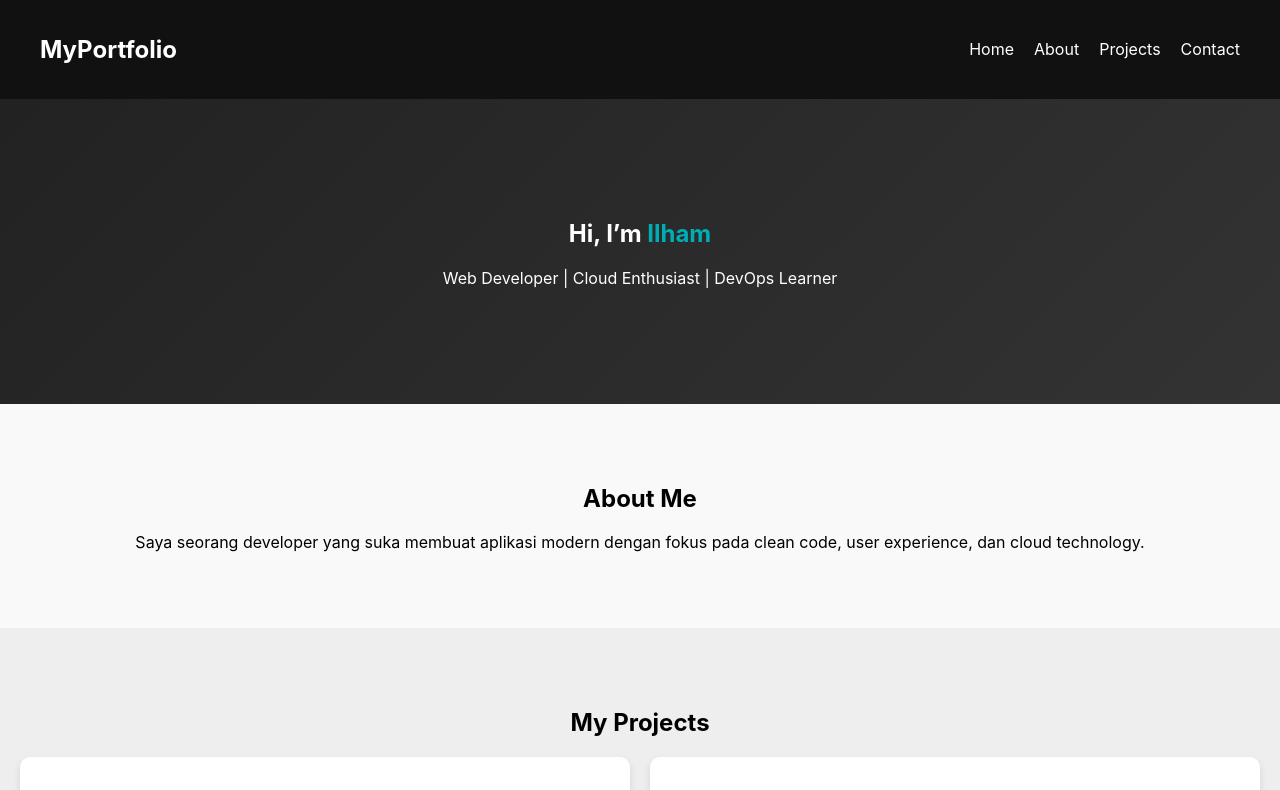
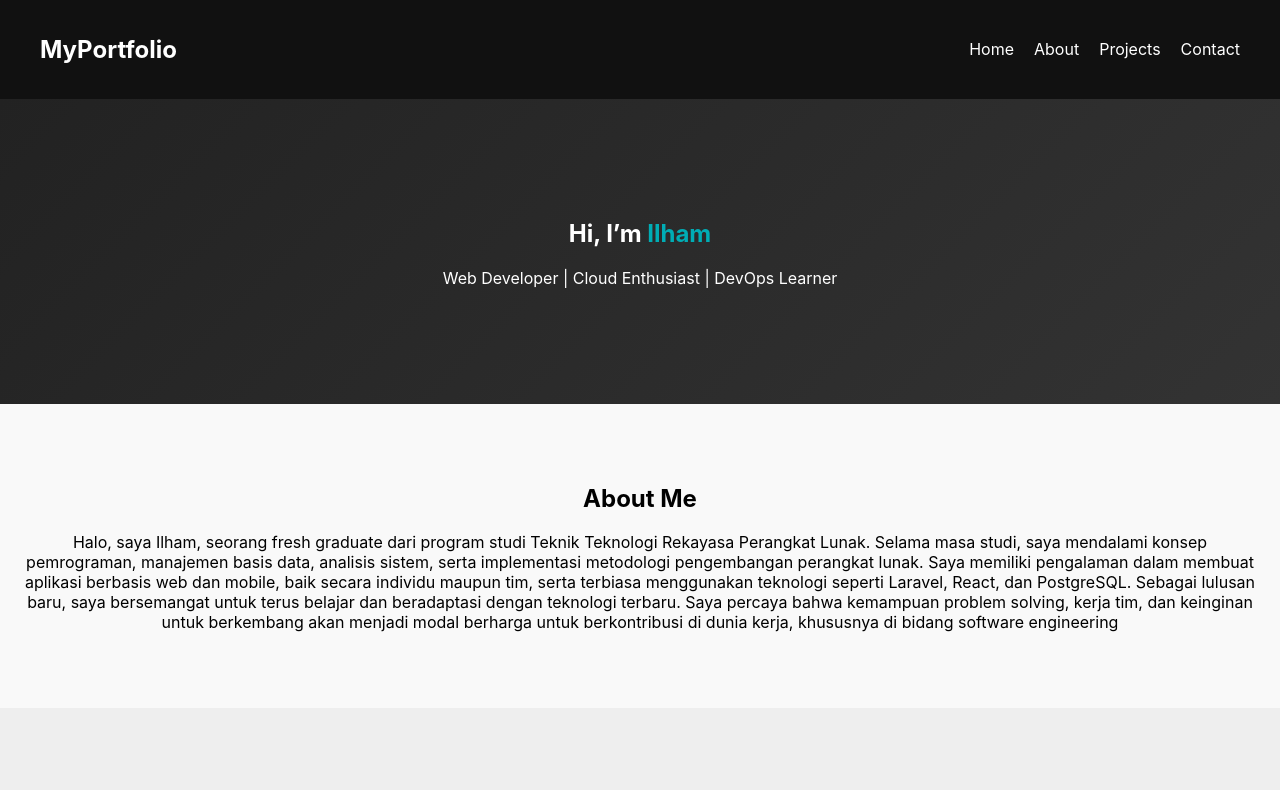
Before and after one commit to Ilhamrsdi/my-portfolio, a React (Create React App) app: page / in a window 1280 px wide. Shown: the top 790 px of the page. Built offline with nearby package versions, Linux system fonts and the light colour scheme.

Commit message:
tambahan about me

```diff
--- a/src/App.js
+++ b/src/App.js
@@ -42,8 +42,9 @@ function App() {
       <section id="about" className="about animate delay-2">
         <h2>About Me</h2>
         <p>
-          Saya seorang developer yang suka membuat aplikasi modern dengan fokus
-          pada clean code, user experience, dan cloud technology.
+         Halo, saya Ilham, seorang fresh graduate dari program studi Teknik Teknologi Rekayasa Perangkat Lunak. Selama masa studi, saya mendalami konsep pemrograman, manajemen basis data, analisis sistem, serta implementasi metodologi pengembangan perangkat lunak. Saya memiliki pengalaman dalam membuat aplikasi berbasis web dan mobile, baik secara individu maupun tim, serta terbiasa menggunakan teknologi seperti Laravel, React, dan PostgreSQL.
+
+Sebagai lulusan baru, saya bersemangat untuk terus belajar dan beradaptasi dengan teknologi terbaru. Saya percaya bahwa kemampuan problem solving, kerja tim, dan keinginan untuk berkembang akan menjadi modal berharga untuk berkontribusi di dunia kerja, khususnya di bidang software engineering
         </p>
       </section>
 
```
